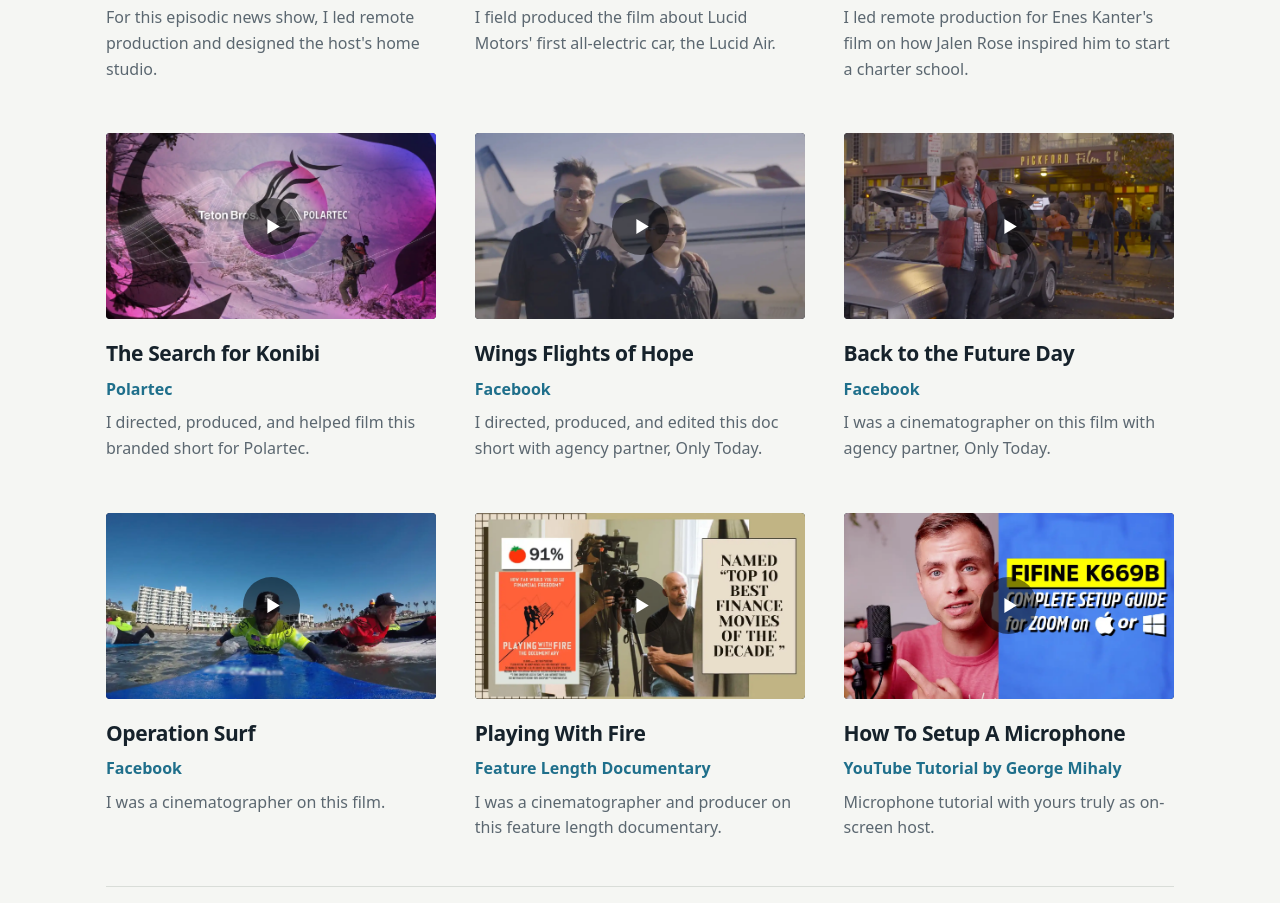
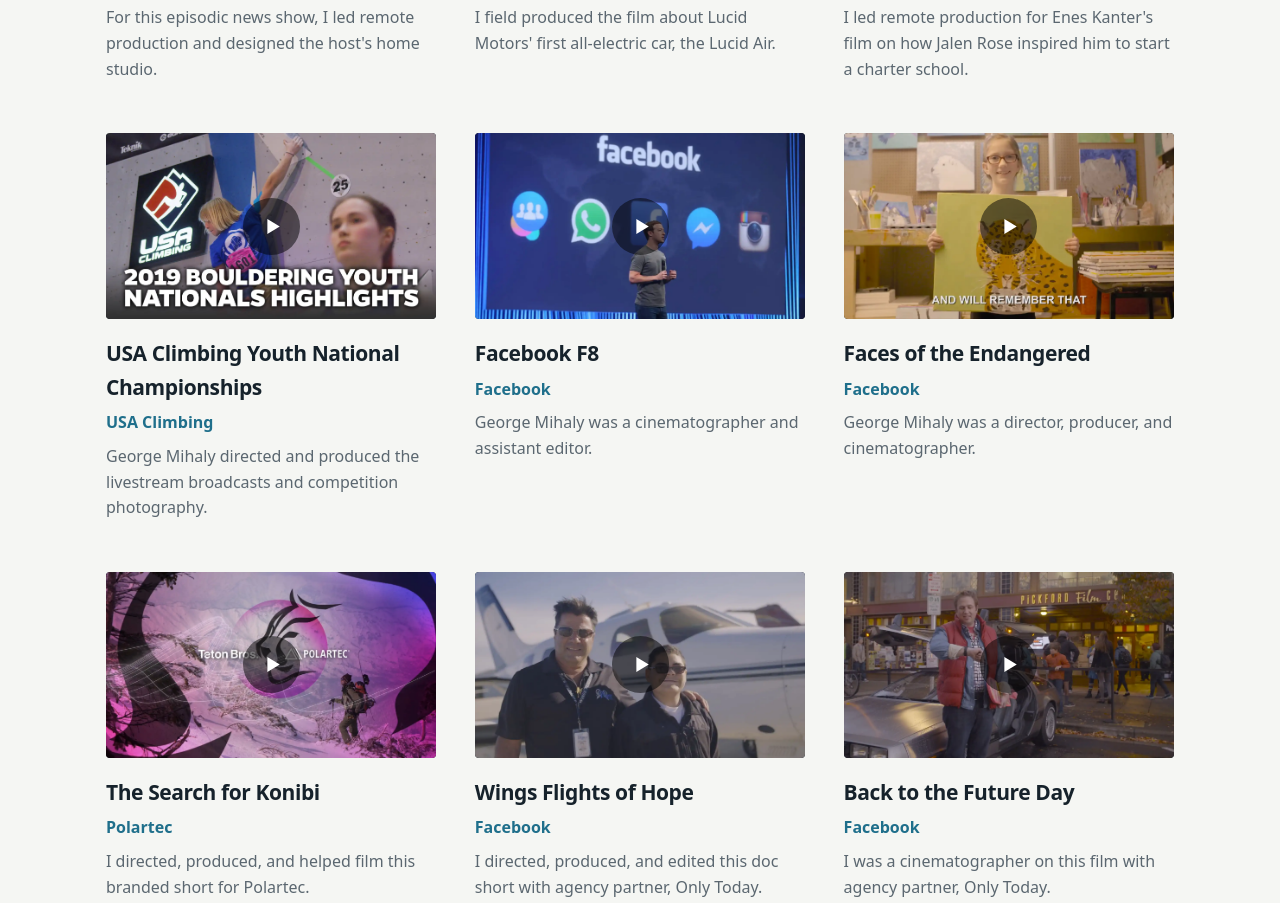
Before and after one commit to georgemihaly/georgemihaly-site, a plain HTML site: page index.html in a window 1280 px wide. Shown: the part 1880-2783 px from the top of the page. Drawn offline with Linux system fonts and the light colour scheme; no server answers.

Commit message:
Add a row: USA Climbing Youth Nationals, Facebook F8, Faces of the Endangered
Co-Authored-By: Claude Opus 5.5 <noreply@anthropic.com>

```diff
--- a/index.html
+++ b/index.html
@@ -195,6 +195,27 @@ footer.site{padding:32px 0 56px;color:var(--muted);font-size:15px}
         </article>
 
         <article class="small">
+          <div class="player"><button type="button" data-vimeo="321660398" style="background-image:url(images/thumb-climbing.webp)" aria-label="Play USA Climbing Youth National Championships highlights"></button></div>
+          <h3>USA Climbing Youth National Championships</h3>
+          <p class="client">USA Climbing</p>
+          <p class="desc">George Mihaly directed and produced the livestream broadcasts and competition photography.</p>
+        </article>
+
+        <article class="small">
+          <div class="player"><button type="button" data-vimeo="1154436284?h=ecbda32939" style="background-image:url(images/thumb-f8.webp)" aria-label="Play Facebook F8 highlights"></button></div>
+          <h3>Facebook F8</h3>
+          <p class="client">Facebook</p>
+          <p class="desc">George Mihaly was a cinematographer and assistant editor.</p>
+        </article>
+
+        <article class="small">
+          <div class="player"><button type="button" data-vimeo="1233852904" style="background-image:url(images/thumb-endangered.webp)" aria-label="Play Faces of the Endangered film"></button></div>
+          <h3>Faces of the Endangered</h3>
+          <p class="client">Facebook</p>
+          <p class="desc">George Mihaly was a director, producer, and cinematographer.</p>
+        </article>
+
+        <article class="small">
           <div class="player"><button type="button" data-vimeo="193843331" style="background-image:url(images/thumb-polartec.webp)" aria-label="Play Polartec film"></button></div>
           <h3>The Search for Konibi</h3>
           <p class="client">Polartec</p>
```
Also changed, not shown: images/thumb-climbing.webp (added), images/thumb-endangered.webp (added), images/thumb-f8.webp (added).
